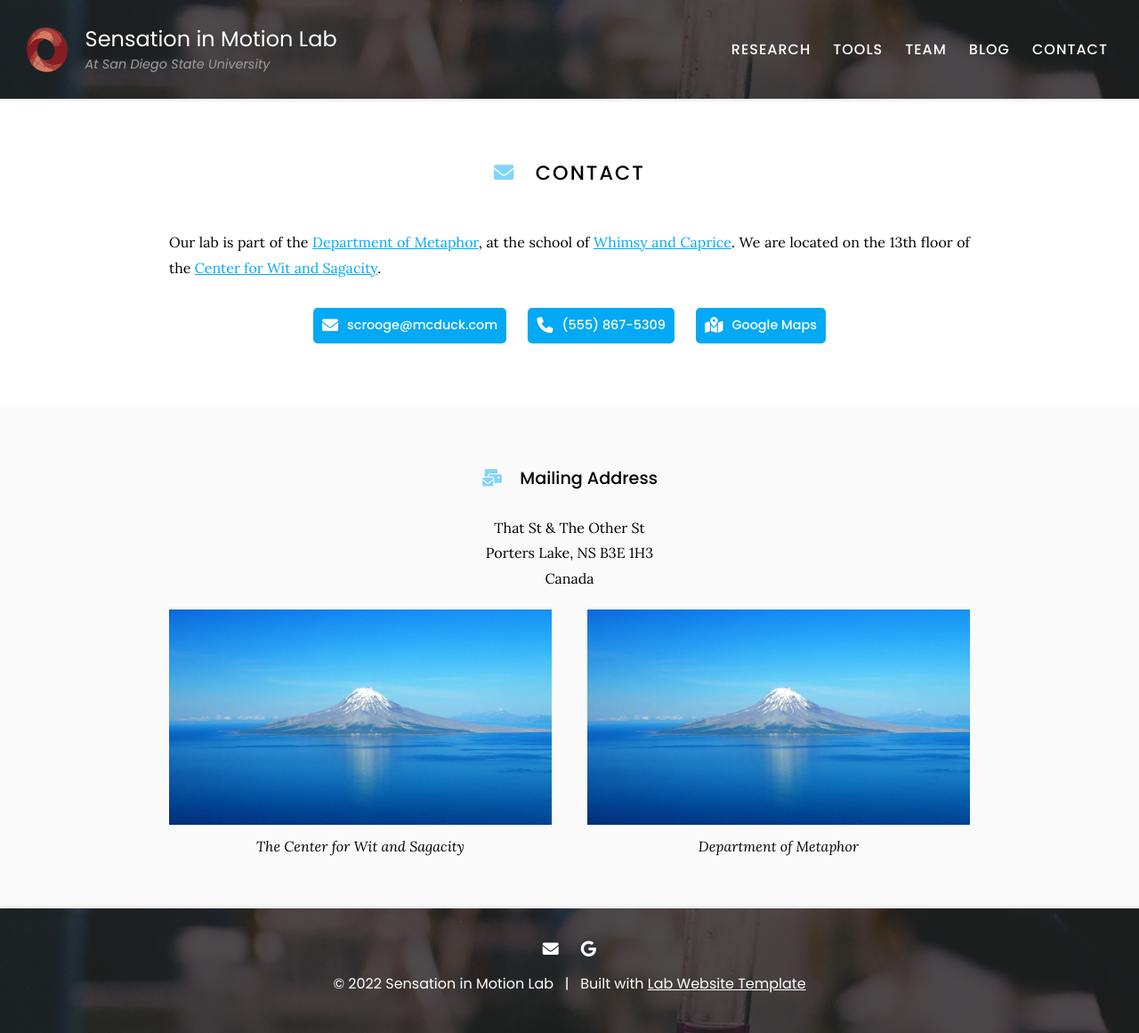
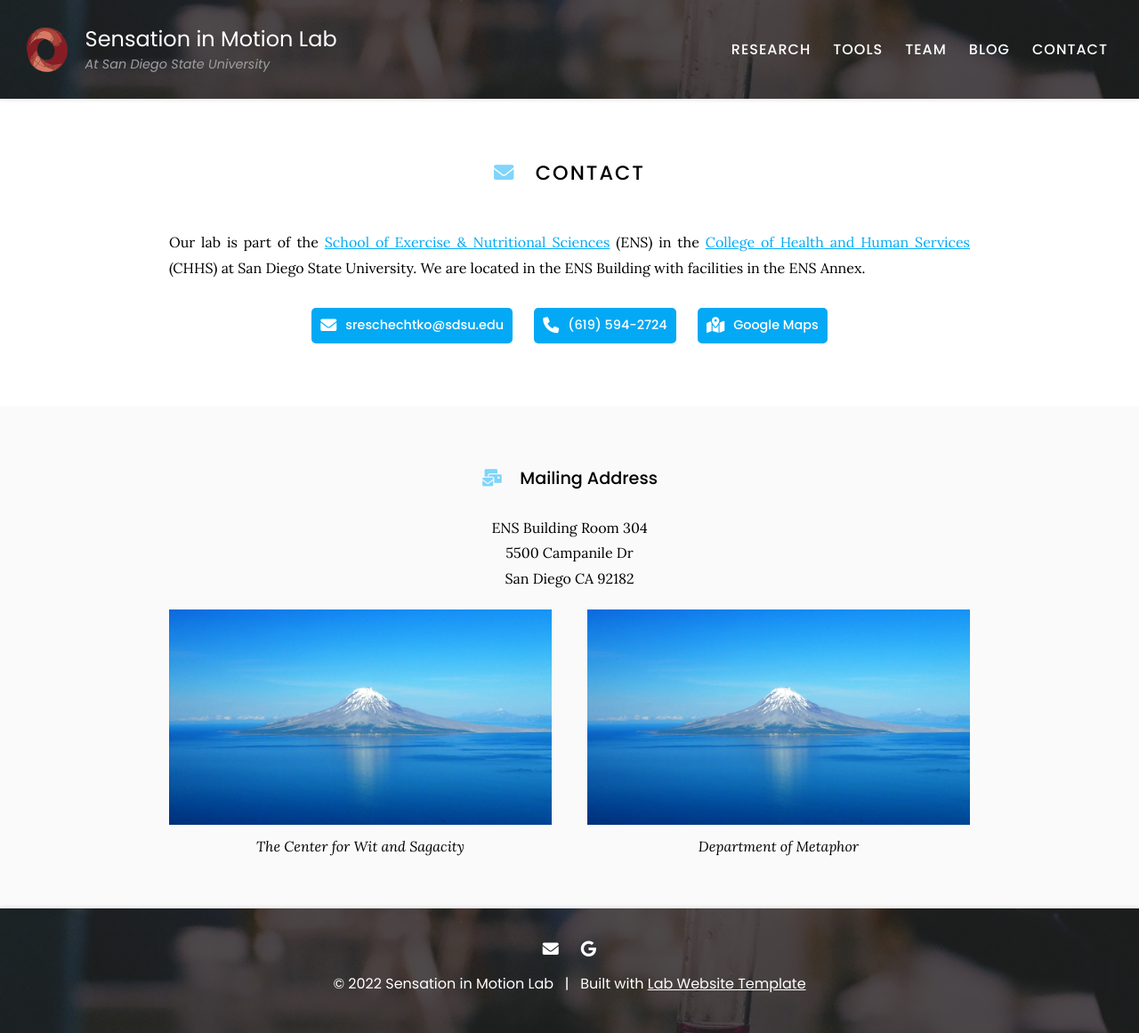
Before and after one commit to sensationinmotion/sensationinmotion.github.io, a Jekyll site: the page built from contact/index.md, in a window 1280 px wide. Shown: the whole page at 89% size. Built offline with Jekyll 4.4.1, drawn with Linux system fonts in a browser that asks for light colours.

Commit message:
Update index.md

```diff
--- a/contact/index.md
+++ b/contact/index.md
@@ -7,25 +7,24 @@ nav:
 
 # <i class="fas fa-envelope"></i>Contact
 
-Our lab is part of the [Department of Metaphor](), at the school of [Whimsy and Caprice]().
-We are located on the 13th floor of the [Center for Wit and Sagacity]().
+Our lab is part of the [School of Exercise & Nutritional Sciences](https://ens.sdsu.edu/) (ENS) in the [College of Health and Human Services](https://chhs.sdsu.edu/) (CHHS) at San Diego State University. We are located in the ENS Building with facilities in the ENS Annex.
 
 {%
   include link.html
   type="email"
   icon=""
-  text="scrooge@mcduck.com"
+  text="sreschechtko@sdsu.edu"
   tooltip=""
-  link="scrooge@mcduck.com"
+  link="sreschechtko@sdsu.edu"
   style="button"
 %}
 {%
   include link.html
   type="phone"
   icon=""
-  text="(555) 867-5309"
+  text="(619) 594-2724"
   tooltip=""
-  link="+1-555-867-5309"
+  link="+1-619-594-2724"
   style="button"
 %}
 {%
@@ -34,7 +33,7 @@ We are located on the 13th floor of the [Center for Wit and Sagacity]().
   icon=""
   text="Google Maps"
   tooltip="Our location on Google Maps for easy navigation"
-  link="https://www.google.com/maps/place/That+St+%26+The+Other+St,+Porters+Lake,+NS+B3E+1H3,+Canada/@44.7389237,-63.3033296,20.78z/data=!4m5!3m4!1s0x4b5a31023bb02565:0xb9505694e83a53d7!8m2!3d44.7389353!4d-63.3030828"
+  link="https://goo.gl/maps/2yNcWLqdFA26vi9z5"
   style="button"
 %}
 {:.center}
@@ -43,9 +42,9 @@ We are located on the 13th floor of the [Center for Wit and Sagacity]().
 
 ### <i class="fas fa-mail-bulk"></i>Mailing Address
 
-That St & The Other St
-Porters Lake, NS B3E 1H3
-Canada
+ENS Building Room 304
+5500 Campanile Dr
+San Diego CA 92182
 {:.center}
 
 {% capture col1 %}
```
